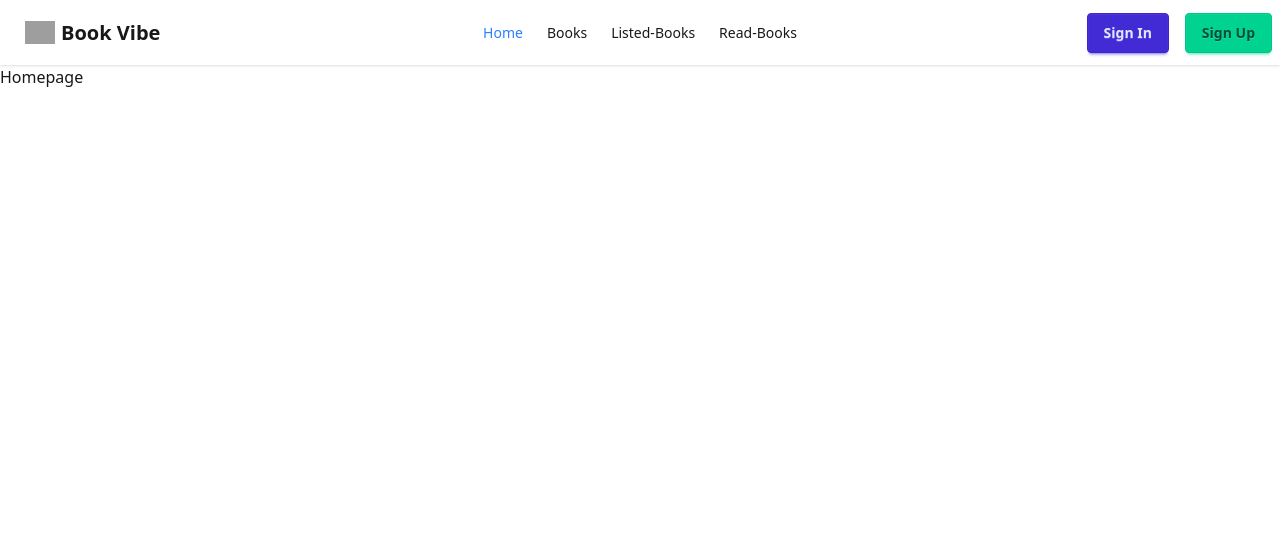
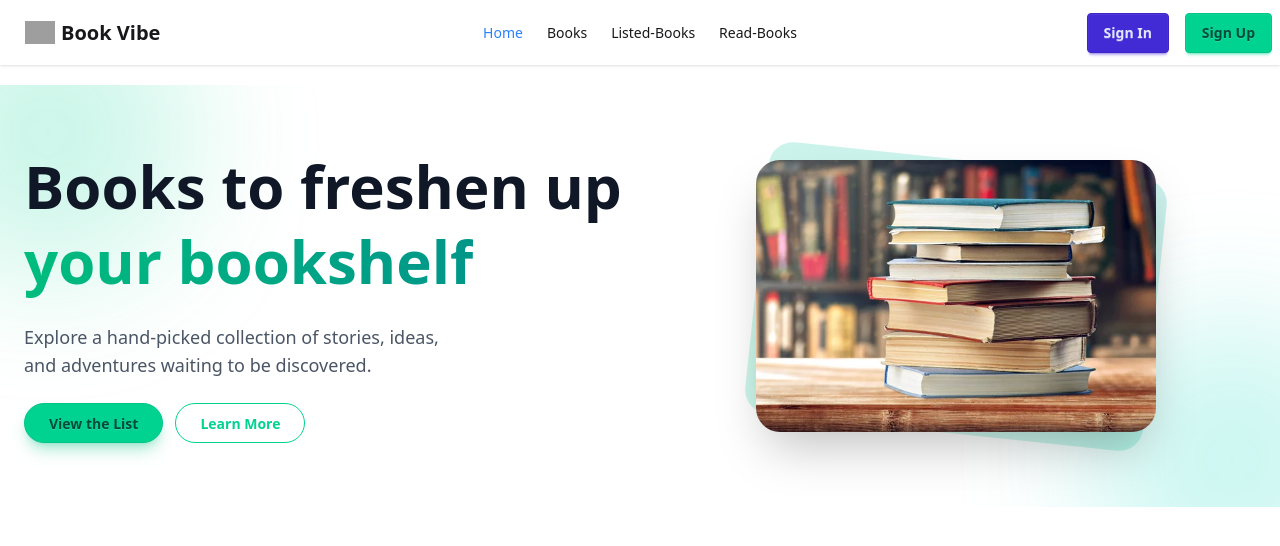
Before and after one commit to rezasdsju/book-vibe, a Next.js app: page / in a window 1280 px wide. Shown: the top 546 px of the page. Built offline with nearby package versions, Linux system fonts and the light colour scheme; grey boxes are pictures that could not be loaded.

Commit message:
feat: add banner section

```diff
--- a/src/app/page.tsx
+++ b/src/app/page.tsx
@@ -1,9 +1,8 @@
-import React from 'react';
-
+import Banner from "@/components/homepage/Banner";
 const page = () => {
   return (
     <div>
-      Homepage
+      <Banner></Banner>
     </div>
   );
 };
--- /dev/null
+++ b/src/components/homepage/Banner.tsx
@@ -0,0 +1,56 @@
+import Image from "next/image";
+import HeroImage from '@/assets/hero_img.jpg';
+
+const Banner = () => {
+    return (
+        <section className="relative overflow-hidden my-5">
+            {/* Decorative background blobs */}
+            <div className="absolute -top-24 -left-24 w-72 h-72 bg-emerald-400/20 rounded-full blur-3xl" />
+            <div className="absolute -bottom-24 -right-24 w-72 h-72 bg-teal-400/20 rounded-full blur-3xl" />
+
+            <div className="relative grid grid-cols-1 sm:grid-cols-2 items-center justify-center gap-8 py-10 sm:py-16 px-6 max-w-7xl mx-auto">
+                {/* Text Content */}
+                <div className="space-y-6 mx-auto text-center sm:text-left">
+                    {/* <span className="inline-block px-4 py-1.5 text-xs font-medium tracking-wide text-emerald-700 bg-emerald-100 rounded-full">
+                        📚 Discover Your Next Read
+                    </span> */}
+
+                    <h2 className="text-4xl sm:text-5xl lg:text-6xl font-bold leading-tight text-gray-900">
+                        Books to freshen up{" "}
+                        <span className="bg-gradient-to-r from-emerald-500 to-teal-600 bg-clip-text text-transparent">
+                            your bookshelf
+                        </span>
+                    </h2>
+
+                    <p className="text-gray-600 text-base sm:text-lg max-w-md mx-auto sm:mx-0">
+                        Explore a hand-picked collection of stories, ideas, and adventures waiting to be discovered.
+                    </p>
+
+                    <div className="flex flex-col sm:flex-row gap-3 justify-center sm:justify-start">
+                        <button className="btn btn-success rounded-full px-6 shadow-lg shadow-emerald-500/30 hover:shadow-emerald-500/50 hover:-translate-y-0.5 transition-all duration-300">
+                            View the List
+                        </button>
+                        <button className="btn btn-outline btn-success rounded-full px-6 hover:-translate-y-0.5 transition-all duration-300">
+                            Learn More
+                        </button>
+                    </div>
+                </div>
+
+                {/* Image */}
+                <div className="mx-auto relative group">
+                    <div className="absolute inset-0 bg-gradient-to-tr from-emerald-400 to-teal-500 rounded-3xl rotate-6 group-hover:rotate-3 transition-transform duration-500 opacity-20" />
+                    <Image
+                        src={HeroImage}
+                        alt="Hero Image"
+                        width={400}
+                        height={400}
+                        className="relative rounded-3xl shadow-2xl group-hover:scale-105 transition-transform duration-500 object-cover"
+                        priority
+                    />
+                </div>
+            </div>
+        </section>
+    );
+};
+
+export default Banner;
```
